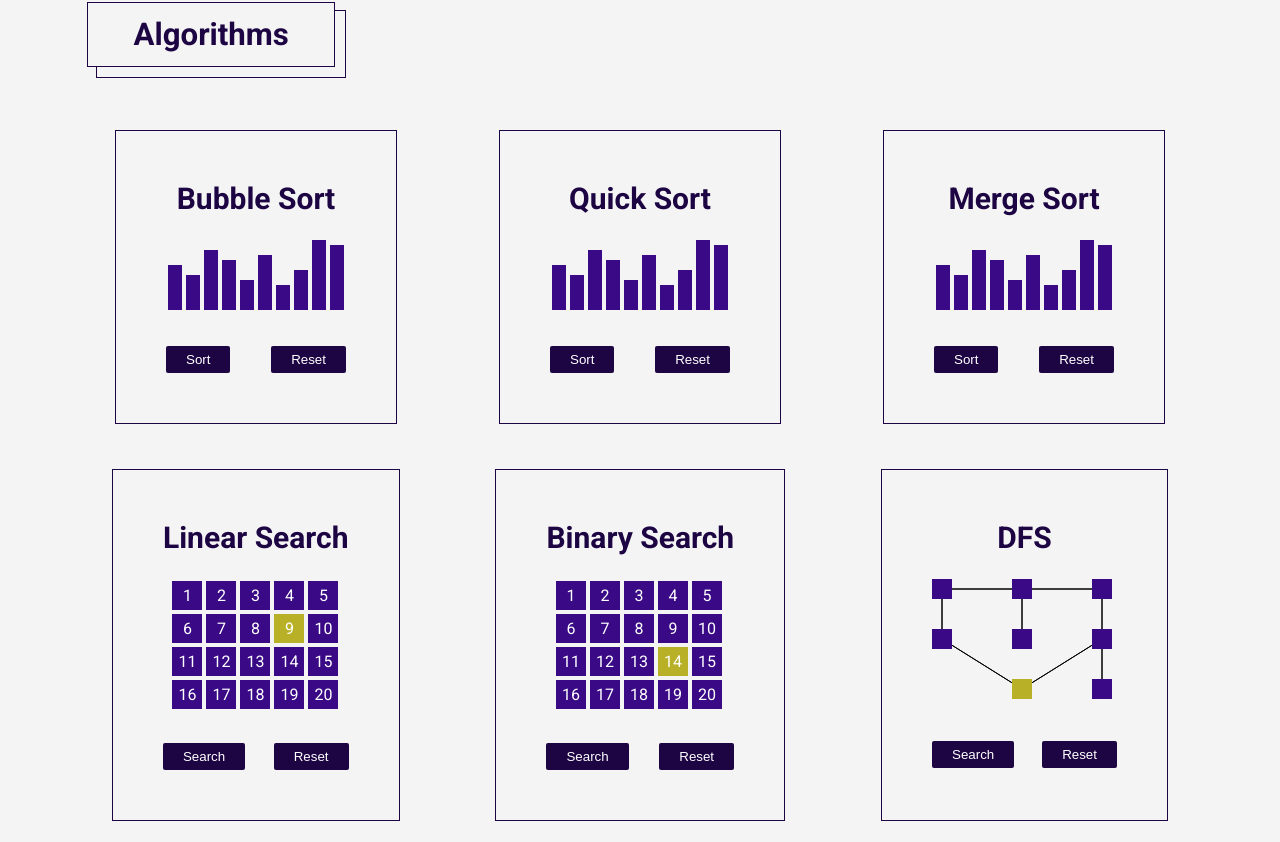
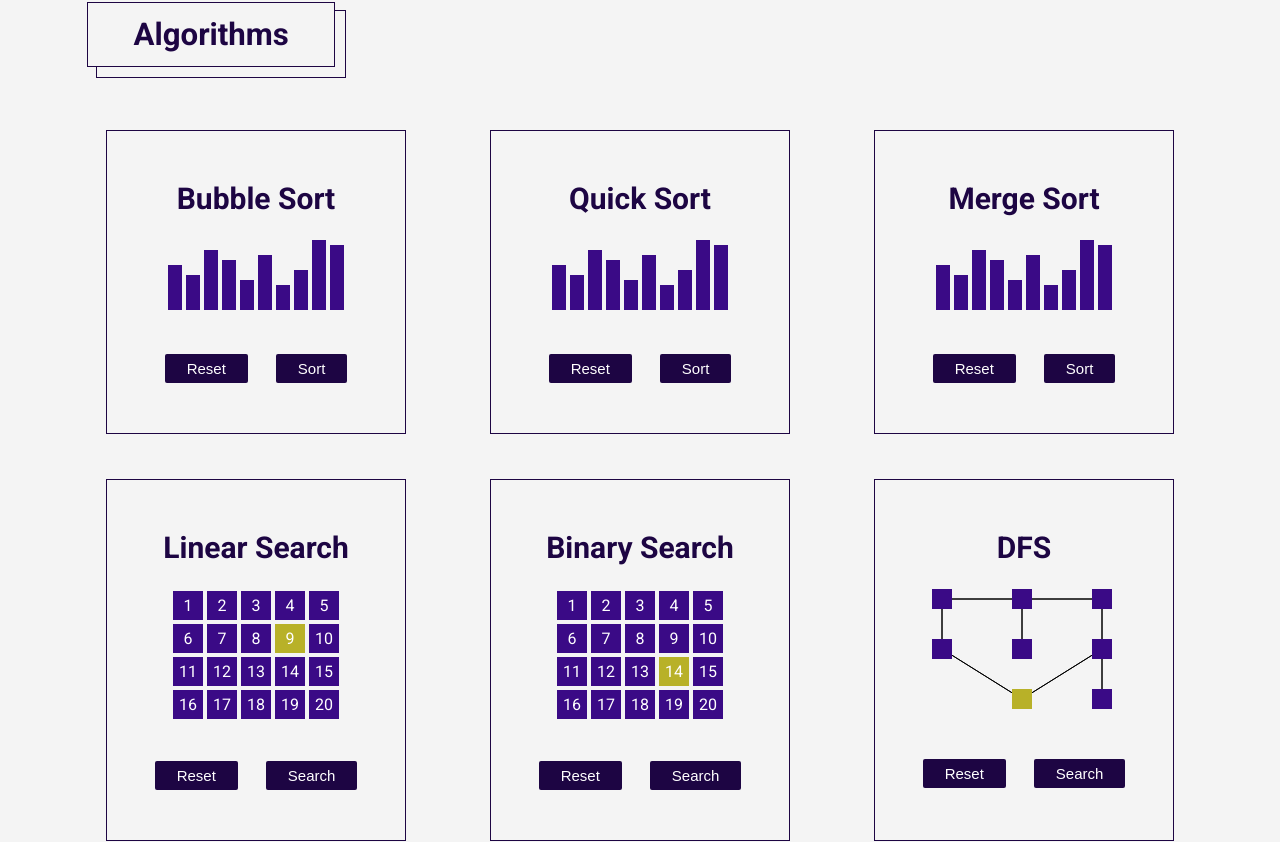
Before and after one commit to Ice-Cap/my-portfolio-website, a React (Create React App) app: page / in a window 1280 px wide. Shown: the part 1472-2314 px from the top of the page. Built offline with nearby package versions, Linux system fonts and the light colour scheme.

Commit message:
update algo button styles

```diff
--- a/src/components/algorithms/DepthFirstCanvas.js
+++ b/src/components/algorithms/DepthFirstCanvas.js
@@ -185,9 +185,9 @@ function DepthFirstSearch(props) {
                     height="130"
                 />
             </div>
-            <div className="flex space-between search-buttons-container">
+            <div className="flex space-between buttons-container">
+                <button onClick={reset}>Reset</button>
                 <button onClick={() => dfs(state.graph, state.start)}>Search</button>
-                <button onClick={reset}>Reset</button>
             </div>
         </div>
     );
--- a/src/components/algorithms/SearchAlgorithm.js
+++ b/src/components/algorithms/SearchAlgorithm.js
@@ -7,9 +7,9 @@ function SortAlgorithm(props) {
             <div className='search-container'>
                 {props.display}
             </div>
-            <div className="flex space-between search-buttons-container">
+            <div className="flex space-between buttons-container">
+                <button onClick={() => props.reset()}>Reset</button>
                 <button onClick={() => props.search()}>Search</button>
-                <button onClick={() => props.reset()}>Reset</button>
             </div>
         </div>
     );
--- a/src/components/algorithms/SortAlgorithm.js
+++ b/src/components/algorithms/SortAlgorithm.js
@@ -7,9 +7,9 @@ function SortAlgorithm(props) {
             <div className='array-container'>
                 {props.display}
             </div>
-            <div className="flex space-between">
+            <div className="flex space-between buttons-container">
+                <button onClick={() => props.reset()}>Reset</button>
                 <button onClick={() => props.sort()}>Sort</button>
-                <button onClick={() => props.reset()}>Reset</button>
             </div>
         </div>
     );
--- a/src/scss/components/_algos.scss
+++ b/src/scss/components/_algos.scss
@@ -122,11 +122,11 @@
 
     button {
         color: #fff;
-        margin-top: 32px;
         background-color: $primary-color-200;
         border: none;
-        padding: 6px 20px;
+        padding: 6px 22px;
         border-radius: 2px;
+        font-size: 15px;
 
         &:hover {
             cursor: pointer;
@@ -146,6 +146,21 @@
     .algorithms-container .algo {
         border: 1px solid $primary-color-200;
         padding: 50px;
+        width: 300px;
+        display: flex;
+        flex-direction: column;
+        align-items: center;
+    }
+
+    .buttons-container {
+        margin-top: 40px;
+    }
+    .buttons-container button:first-child {
+        margin-right: 28px;
+    }
+
+    canvas {
+        cursor: pointer;
     }
 
     // Mobile
```
